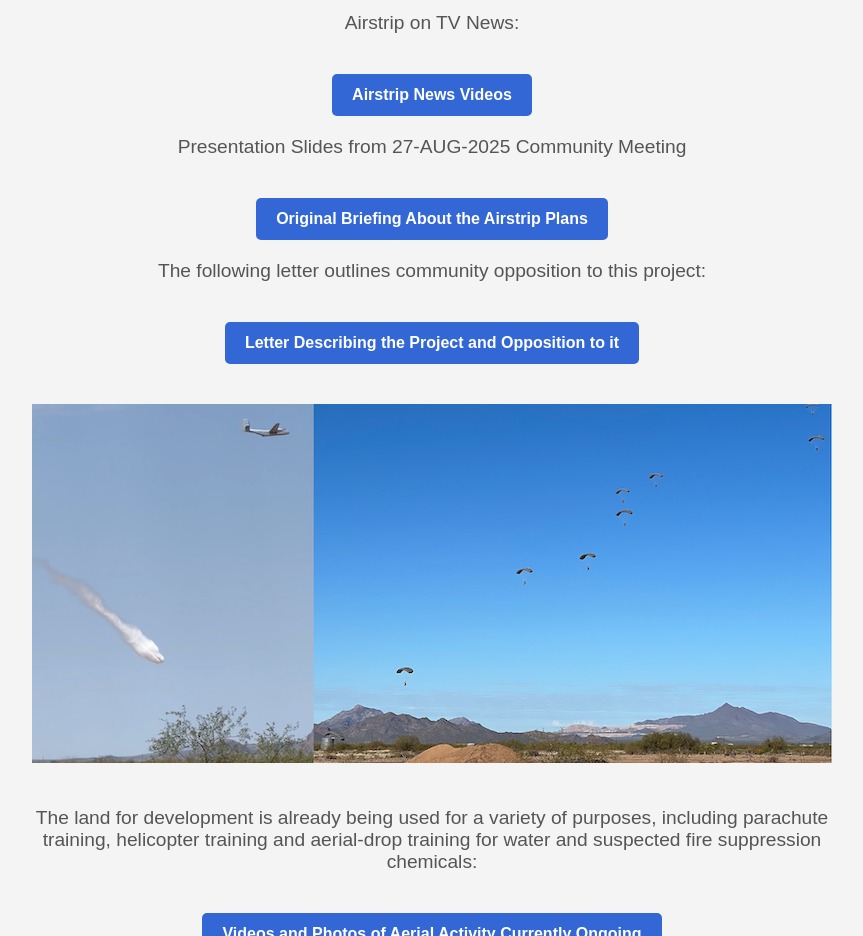
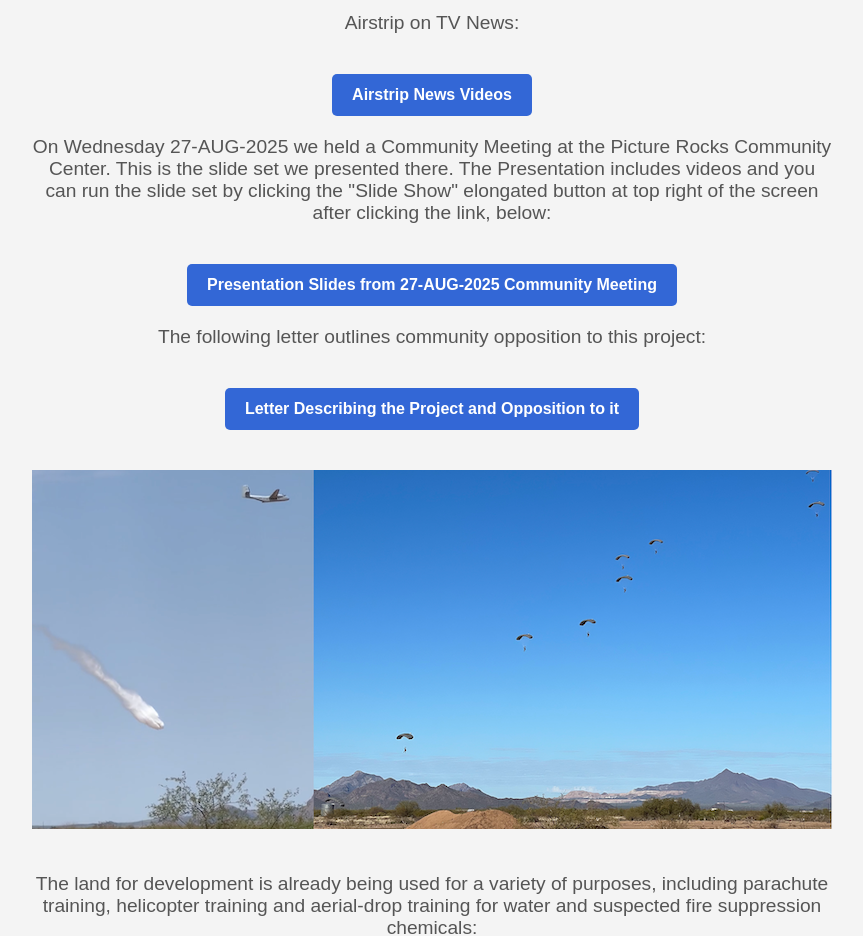
Before and after one commit to NorthLoneOwl/northloneowl, a plain HTML site: page index.html in a window 1280 px wide. Shown: the part 1060-1996 px from the top of the page, without its empty margins (208-1071 px from the left). Drawn offline with Linux system fonts and the light colour scheme.

Commit message:
Update index.html

```diff
--- a/index.html
+++ b/index.html
@@ -78,10 +78,11 @@
     Airstrip News Videos
   </a>
 
-  <p>Presentation Slides from 27-AUG-2025 Community Meeting</p>
+  <p>On Wednesday 27-AUG-2025 we held a Community Meeting at the Picture Rocks Community Center.  This is the slide set we presented there.
+    The Presentation includes videos and you can run the slide set by clicking the "Slide Show" elongated button at top right of the screen after clicking the link, below:</p>
 
   <a class="drive-link" href="https://docs.google.com/presentation/d/1i-DB3AvsHXydgAVPPObIDhahHnfblIBzrlRaL6Q_Vgs/edit?slide=id.g3799f85f90c_2_75#slide=id.g3799f85f90c_2_75" target="_blank">
-    Original Briefing About the Airstrip Plans
+    Presentation Slides from 27-AUG-2025 Community Meeting
   </a>
 
   <p>The following letter outlines community opposition to this project:</p>
```
